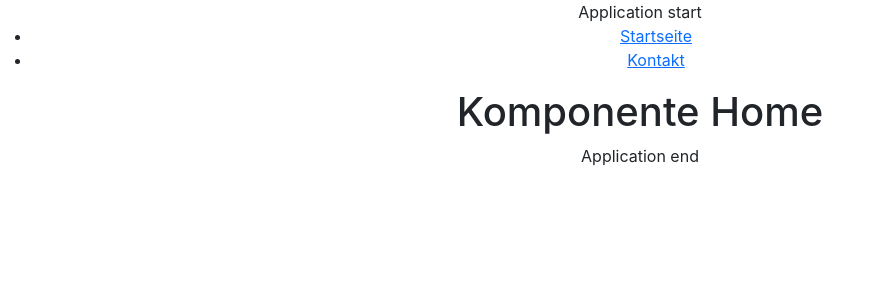
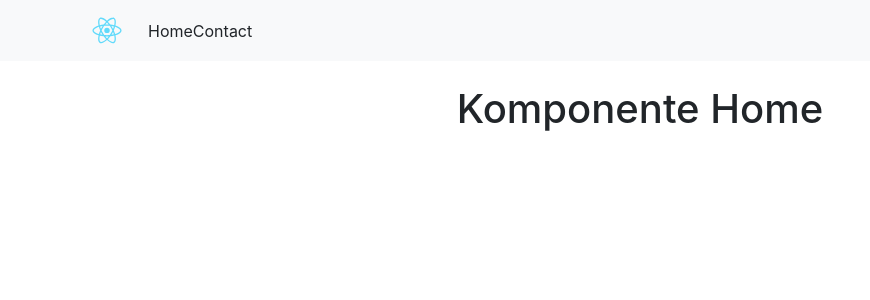
Before and after one commit to Weltraumbiene/user-profile-app-franneck, a React (Create React App) app: page / in a window 1280 px wide. Shown: the top 300 px of the page, without its empty margins (0-870 px from the left). Built offline with nearby package versions, Linux system fonts and the light colour scheme.

Commit message:
Add bootstrap-react example.

```diff
--- a/package.json
+++ b/package.json
@@ -8,6 +8,7 @@
     "@testing-library/user-event": "^13.5.0",
     "bootstrap": "^5.3.3",
     "react": "^18.3.1",
+    "react-bootstrap": "^2.10.5",
     "react-dom": "^18.3.1",
     "react-router-dom": "^6.27.0",
     "react-scripts": "5.0.1",
--- a/src/App.js
+++ b/src/App.js
@@ -1,6 +1,8 @@
+import logo from './logo.svg';
 import './App.css';
 
-import { BrowserRouter as Router, Routes, Route, Link } from 'react-router-dom';
+import { Routes, Route, Link } from 'react-router-dom';
+import { Navbar, Nav, Container, Image } from 'react-bootstrap';
 
 import Home from './components/Home';
 import Contact from './components/Contact';
@@ -8,23 +10,23 @@ import Contact from './components/Contact';
 function App() {
   return (
     <div className="App">
-    Application start
-      <nav>
-        <ul>
-          <li>
-            <Link to="/">Startseite</Link>
-          </li>
-          <li>
-            <Link to="/contact">Kontakt</Link>
-          </li>
-        </ul>
-      </nav>
+    <Navbar bg="light" variant="dark" expand="lg">
+      <Container>
+        <Navbar.Brand as={Link} to="/"><Image src={logo} width="50" /></Navbar.Brand>
+        <Navbar.Toggle aria-controls="basic-navbar-nav" />
+        <Navbar.Collapse id="basic-navbar-nav">
+          <Nav.Link as={Link} to="/">Home</Nav.Link>
+          <Nav.Link as={Link} to="/contact">Contact</Nav.Link>
+        </Navbar.Collapse>
+      </Container>
+    </Navbar>
 
+    <Container className="mt-4">
       <Routes>
         <Route path="/" element={<Home />} />
         <Route path="/contact" element={<Contact />} />
       </Routes>
-    Application end
+    </Container>
 
     </div>
   );
```
Also changed, not shown: 1 other file (tests, documents, lock files or other folders).
